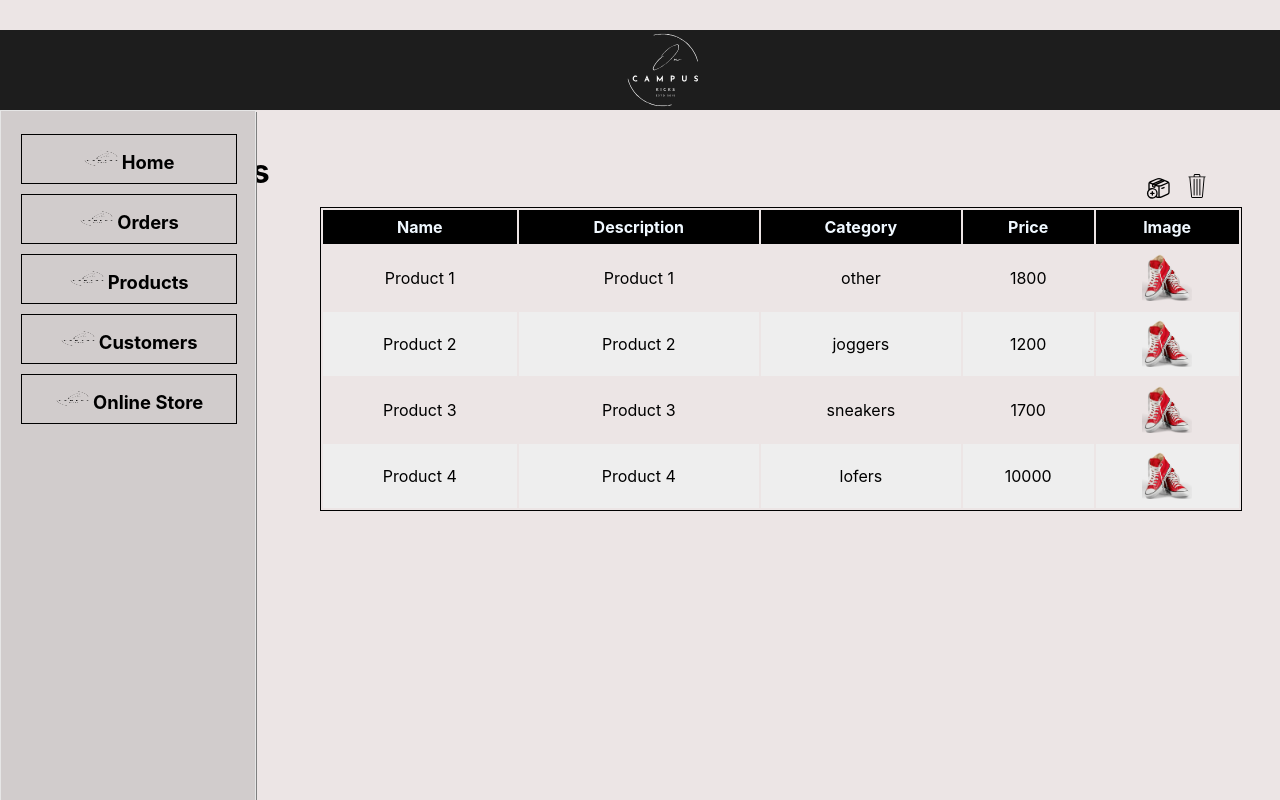
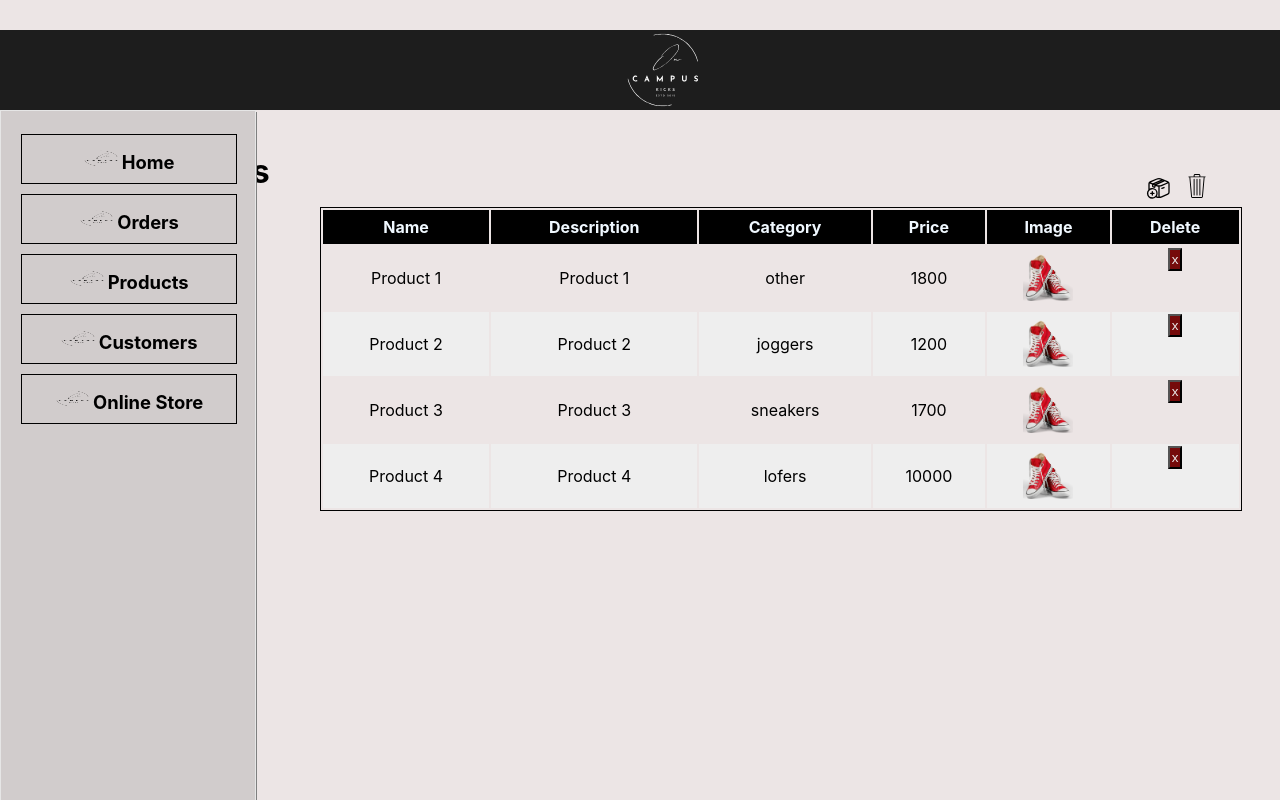
Before and after one commit to zShan98/shoe-store-app, a React (Create React App) app in the folder project/: page /products in a window 1280 px wide. Built offline with nearby package versions, Linux system fonts and the light colour scheme.

Commit message:
Added Delete product functionality

```diff
--- a/project/src/App.css
+++ b/project/src/App.css
@@ -168,6 +168,18 @@ header {
     box-shadow: 1px 1px 1px 1px grey;
   }
 
+.x-btn {
+  background-color: rgb(117, 11, 11);
+  color: #EAEAEA;
+  padding: 2px;
+  margin-top: 2px;
+}
+
+.x-btn:hover {
+  background-color: rgb(255, 0, 0);
+  color: #EAEAEA;
+  padding: 3px;
+}
 
 /* Product list */
 
--- a/project/src/App.js
+++ b/project/src/App.js
@@ -23,7 +23,7 @@ function App() {
             <Route path="/" element={<></>}></Route>
             <Route path="/orders" element={<Orders />}></Route>
             <Route path="/products" element={<ProductList stateOne={setState1}/>}></Route>
-            <Route path="/add-product" element={<AddProduct stateOne={setState1}/>}></Route>
+            <Route path="/products/add-product" element={<AddProduct stateOne={setState1}/>}></Route>
           </Routes>
           </div>
     </GlobalContext>
--- a/project/src/components/AddProduct.js
+++ b/project/src/components/AddProduct.js
@@ -18,8 +18,7 @@ const handleForm = (e)=>{
     console.log(e);
     addProduct({id: product.id+1, title: e.target[0].value, description: e.target[1].value, category: e.target[4].value, price: e.target[2].value, delivery: e.target[3].value, img: e.target[5].value});
     console.log({id: product.id+1, title: e.target[0].value, description: e.target[1].value, category: e.target[4].value, price: e.target[2].value, delivery: e.target[3].value, img: e.target[5].value});
-    // resetForm();
-    props.stateOne(false);
+    resetForm();
 }
 
 return(
--- a/project/src/components/ProductList.js
+++ b/project/src/components/ProductList.js
@@ -6,26 +6,37 @@ import deleteicon from '../assets/icons/deleteicon.svg'
 import { AddProduct } from "./AddProduct";
 export const ProductList = (props)=> {
 
-    const {products} = GetContext();
-    const head = ['Name', 'Description', 'Category', 'Price', 'Image'];
+    const {products, deleteProduct} = GetContext();
+
+    const head = ['Name', 'Description', 'Category', 'Price', 'Image', 'Delete'];
     const headItems = head.map( (item)=>{
         return <th className="">{item}</th>
     })
 
+
+    const handleClick = ()=>{
+        console.log("button clicked !");
+    }
+    const handleDelete = (iid)=>{
+        console.log("Delete button clicked !");
+        deleteProduct(iid);
+    }
     const bodyItems = products.map( (item)=>{
-        return <tr className="">
+        return (
+        <>
+                <tr className="">
                     <td>{item.title}</td>
                     <td>{item.description}</td>
                     <td>{item.category}</td>
                     <td>{item.price}</td>
                     <td><img src={item.img} alt="product"/></td>
+                    <button className="x-btn" onClick={()=>handleDelete(item.id)}> x </button>
+
                 </tr>
+
+        </>
+        )
     })
-
-    const handleClick = ()=>{
-        console.log("button clicked !");
-        props.stateOne(true);
-    }
 
     return(
 
@@ -33,16 +44,11 @@ export const ProductList = (props)=> {
         <div className="flex-container flex-end">
             <h1>All Products</h1>
             <div className="flex-below flex-container">
-            {/* <Link to="/add-product" className="nav-item"> */}
                 <button className="btn-icon addicon"  onClick={handleClick}>
-                  <Link to="/add-product"><img src={addicon} alt="add product"/></Link>
+                  <Link to="/products/add-product"><img src={addicon} alt="add product"/></Link>
                 </button>
-            {/* </Link> */}
             <button className="btn-icon deleteicon"  onClick={handleClick}><img src={deleteicon} alt="delete product"/></button>
             </div>
-            {/* <Routes>
-                {/* <Route path="/add-product" element={<AddProduct />}></Route>
-            </Routes> */}
         </div>
         <table>
             <thead>
```
